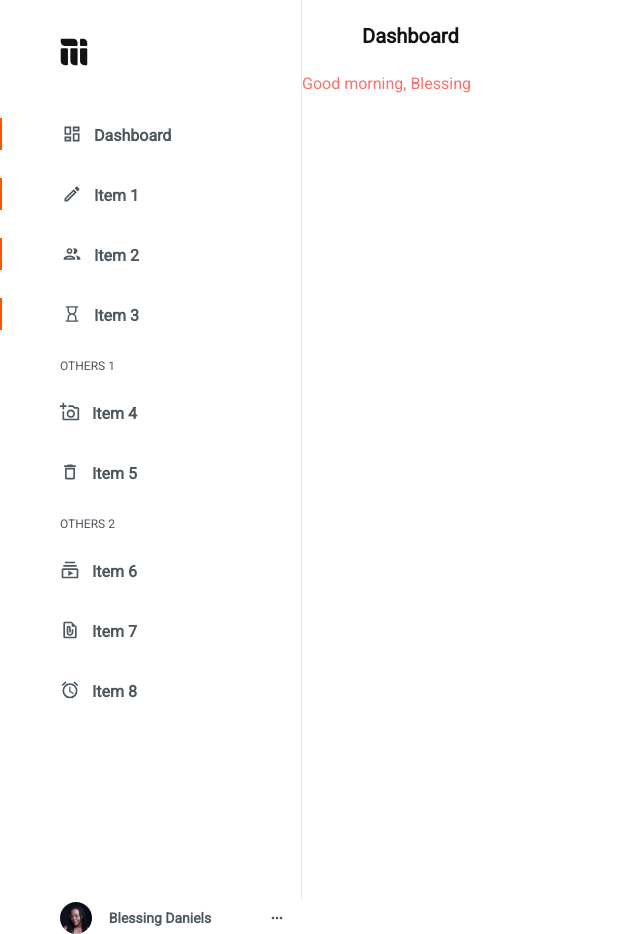
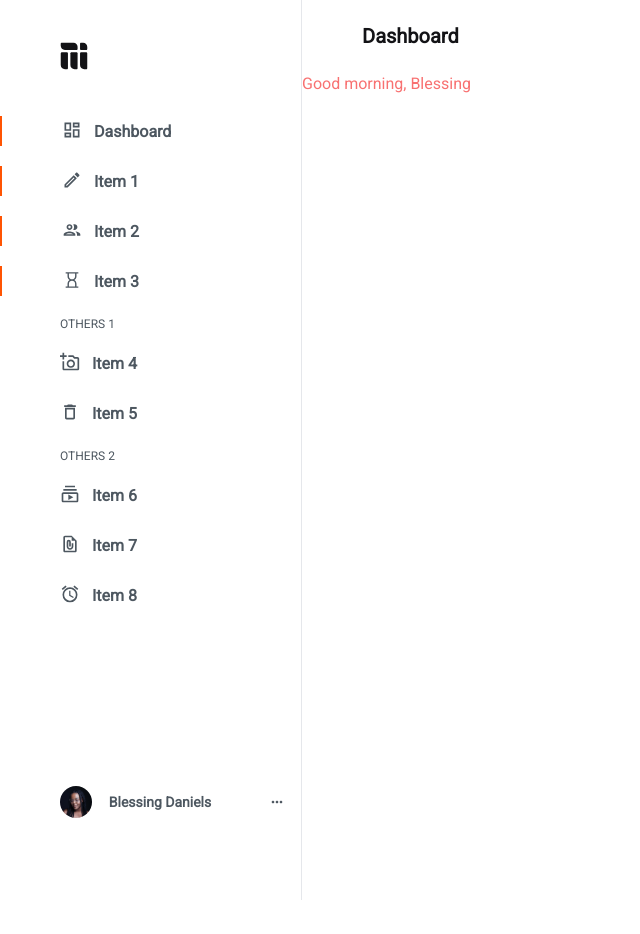
Before and after one commit to chidexebere/mainstack-dashboard, a Next.js app: page / in a window 1280 px wide. Shown: the whole page, without its empty margins (0-640 px from the left). After the commit the page ends 900 px from the top, so only its background shows below. Built offline with nearby package versions, Linux system fonts and the light colour scheme.

Commit message:
Modify sidebar

```diff
--- a/src/components/UserProfile.tsx
+++ b/src/components/UserProfile.tsx
@@ -2,20 +2,21 @@ import Image from 'next/image';
 import { MdOutlineMoreHoriz } from 'react-icons/md';
 
 interface Props {
-	name: string;
+	firstname: string;
+	lastname: string;
 	imagePath: string;
 }
 
-const UserProfile = ({ name, imagePath }: Props) => (
+const UserProfile = ({ firstname, lastname, imagePath }: Props) => (
 	<div className="flex items-center justify-between">
 		<Image
 			src={imagePath}
-			alt={`${name} avatar`}
+			alt={`${firstname} ${lastname} avatar`}
 			className="mr-3"
 			width={32}
 			height={32}
 		/>
-		<span className="text-sm font-semibold mr-[53px]">{name}</span>
+		<span className="text-sm font-semibold mr-[53px]">{`${firstname} ${lastname}`}</span>
 		<MdOutlineMoreHoriz />
 	</div>
 );
--- a/src/components/nav/NavLink.tsx
+++ b/src/components/nav/NavLink.tsx
@@ -12,7 +12,7 @@ const NavLink = ({ title, slug, icon, isActive }: Props) => (
 	<li
 		className={cn(
 			isActive ? 'border-l-2 border-[#FF5403]' : 'border-0',
-			'pl-[60px] mb-[28px] pt-1.5 pb-0.5'
+			'pl-[60px] mb-5 pt-1 pb-0.5'
 		)}
 	>
 		<Link href={slug} className="flex">
--- a/src/components/nav/Navbar.tsx
+++ b/src/components/nav/Navbar.tsx
@@ -65,9 +65,7 @@ const Navbar = () => (
 			/>
 		))}
 		<div>
-			<h4 className="ml-[60px] mt-[6px] mb-[22px] text-xs uppercase">
-				others 1
-			</h4>
+			<h4 className="ml-[60px] mt-3 mb-4 text-xs uppercase">others 1</h4>
 			{others1.map((item) => (
 				<NavLink
 					key={item.title}
@@ -78,9 +76,7 @@ const Navbar = () => (
 			))}
 		</div>
 		<div>
-			<h4 className="ml-[60px] mt-[6px] mb-[22px] text-xs uppercase">
-				others 2
-			</h4>
+			<h4 className="ml-[60px] mt-3 mb-4 text-xs uppercase">others 2</h4>
 			{others2.map((item) => (
 				<NavLink
 					key={item.title}
--- a/src/layout/Sidebar.tsx
+++ b/src/layout/Sidebar.tsx
@@ -3,7 +3,7 @@ import Image from 'next/image';
 
 const Sidebar = () => (
 	<div className="text-[#4D5760]">
-		<div className="mt-[32px] ml-[54px]">
+		<div className="mt-9 ml-[54px]">
 			<Image
 				src="/mainstack-logo.svg"
 				alt="Mainstack Logo"
@@ -13,11 +13,15 @@ const Sidebar = () => (
 				priority
 			/>
 		</div>
-		<div className="mt-[46px] ">
+		<div className="mt-10">
 			<Navbar />
 		</div>
-		<div className="ml-[60px] mt-[196px] mb-[60px] mr-4">
-			<UserProfile name="Blessing Daniels" imagePath="/image.svg" />
+		<div className="ml-[60px] mt-[176px] mb-[60px] mr-4">
+			<UserProfile
+				firstname="Blessing"
+				lastname="Daniels"
+				imagePath="/image.svg"
+			/>
 		</div>
 	</div>
 );
```
